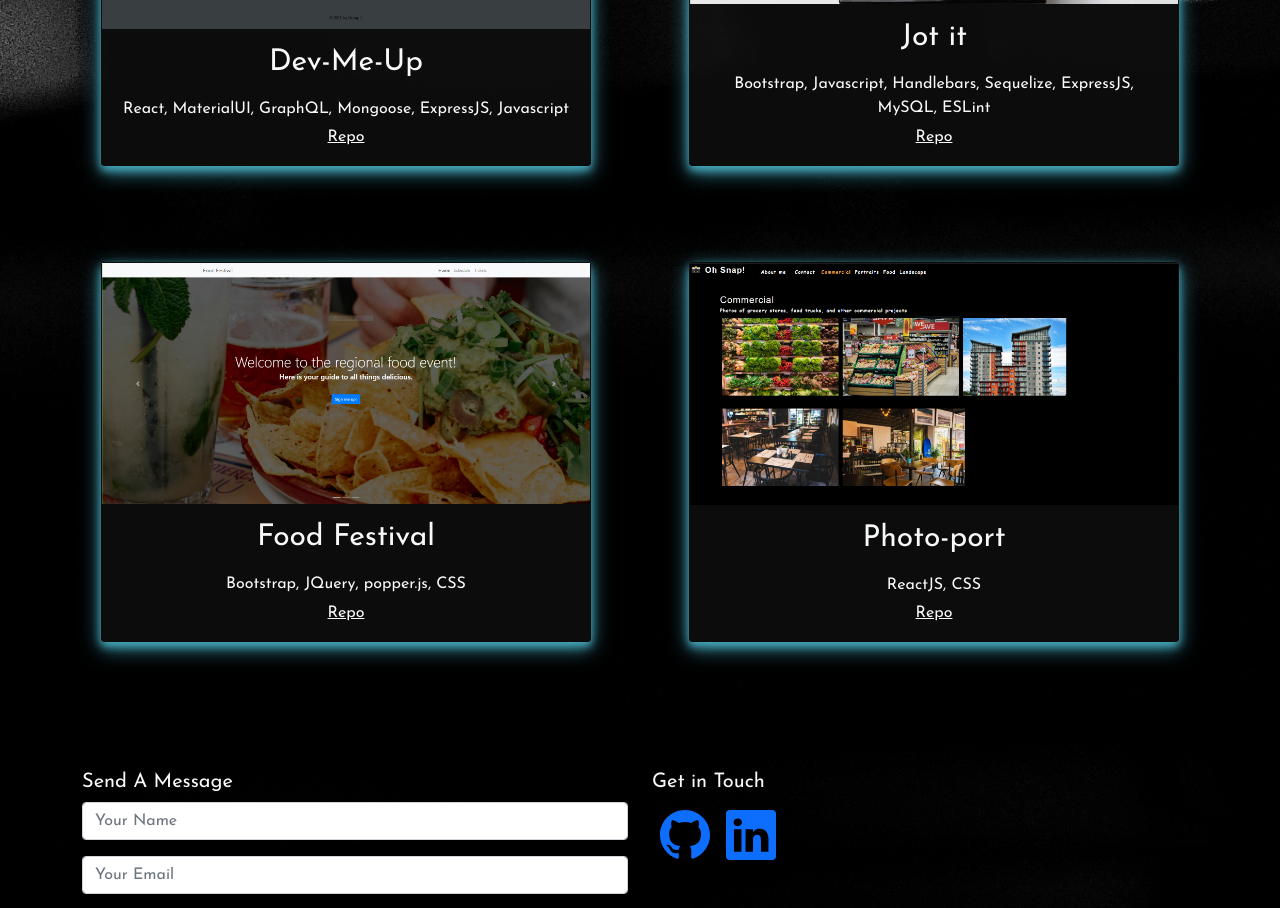
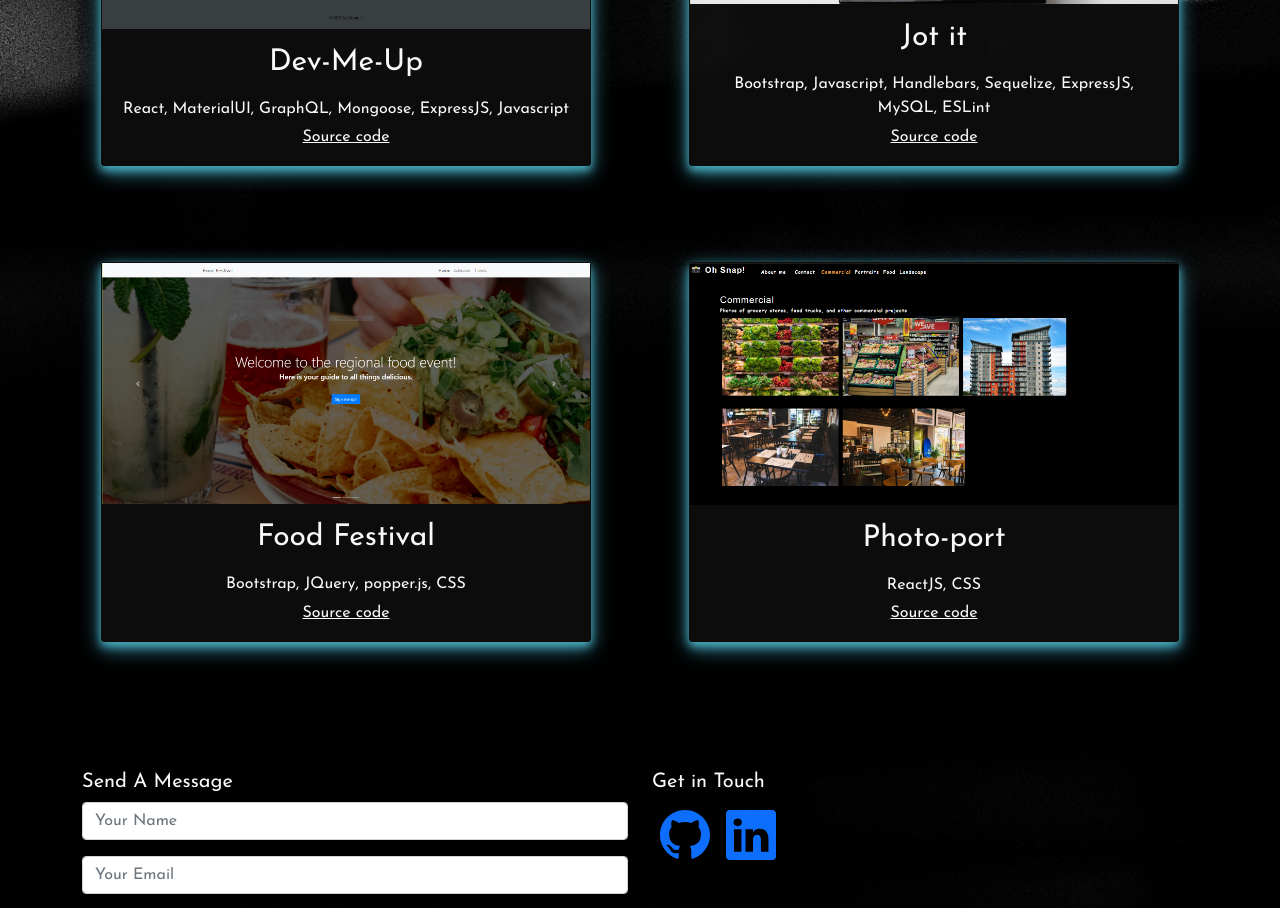
Before and after one commit to NathanaelWhite/Nathanael-White-portfolio, a React (Create React App) app: page / in a window 1280 px wide. Shown: the part 1580-2488 px from the top of the page. Built offline with nearby package versions, Linux system fonts and the light colour scheme.

Commit message:
editing projects component

```diff
--- a/src/components/Contact/index.js
+++ b/src/components/Contact/index.js
@@ -16,9 +16,6 @@ function Contact() {
                     </div>
                     <div>
                       <form
-                        action="https://formspree.io/xdoeonlo"
-                        method="POST"
-                        className="contactForm"
                       >
                         {/* <div id="sendmessage">
                           Your message has been sent. Thank you!
--- a/src/components/Project/index.js
+++ b/src/components/Project/index.js
@@ -38,7 +38,7 @@ function Project() {
       ];
 
   return (
-      <div className="row">
+      <div className="row slide-in">
     {sites.map((site) => (
     <div class="card col-5 text-light p-0 pb-3 m-5 card-bg mx-auto img-glow">
       <a href={site.link} class="card-link text-light">
@@ -56,7 +56,7 @@ function Project() {
         {/* <a href={site.link} class="card-link text-light" /> */}
 
         <a href={site.GhLink} class="card-link text-light">
-          Repo
+          Source code
         </a>
       </div>
     </div>
```
Also changed, not shown: src/index.css (line endings or trailing spaces).
